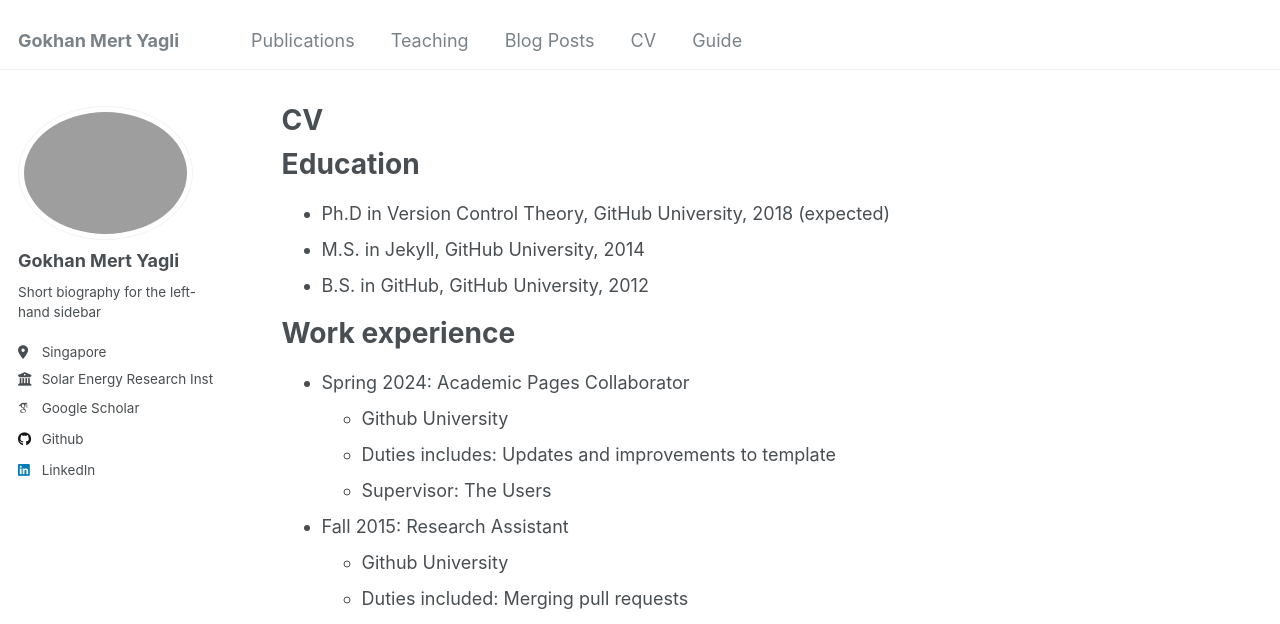
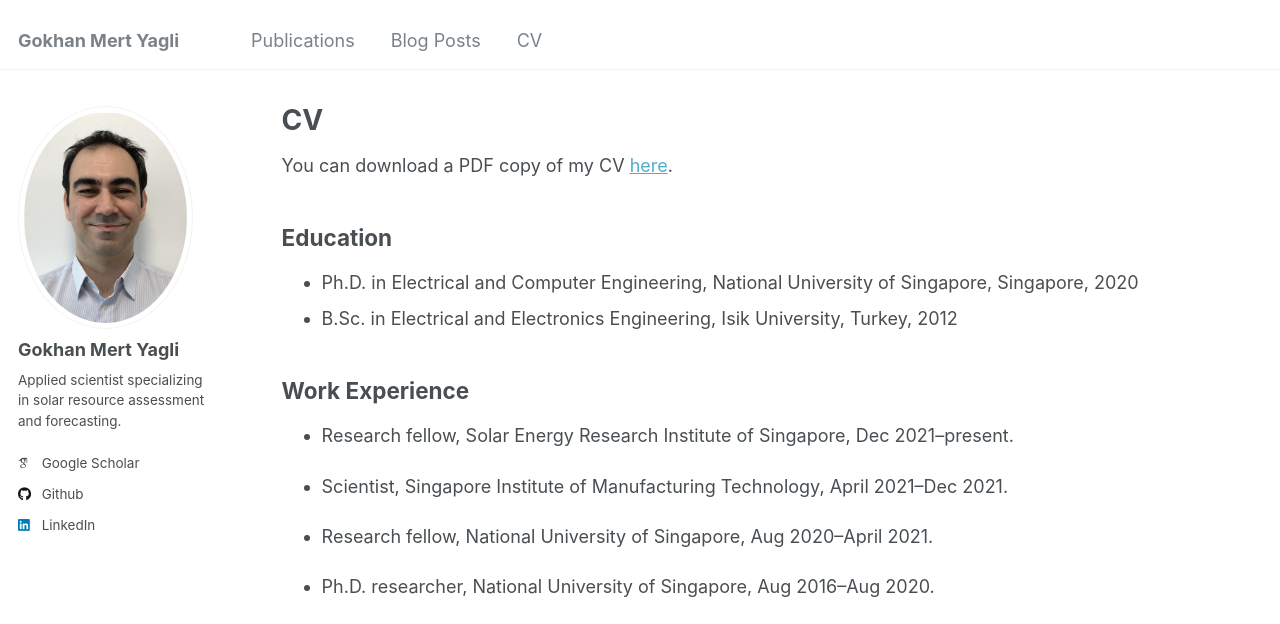
Before and after one commit to mert-yagli/mert-yagli.github.io, a Jekyll site: the page built from _pages/cv.md, in a window 1280 px wide and 1400 px high. Shown: the top 624 px of the window. Built offline with Jekyll 4.4.1, drawn with Linux system fonts in a browser that asks for light colours; some web fonts are replaced; some of the changed text lies outside the part shown; grey boxes are pictures that could not be loaded.

Commit message:
updates and exploration

```diff
--- a/_config.yml
+++ b/_config.yml
@@ -21,12 +21,12 @@ repository               : "academicpages/academicpages.github.io"
 #               Additional customization can be done by editing /_includes/author-profile.html
 author:
   # Biographic information
-  avatar           : "photo Gokhan Mert Yagli 2.jpg"
+  avatar           : "photo Gokhan Mert Yagli.png"
   name             : "Gokhan Mert Yagli"
   pronouns         : # example: "she/her"
-  bio              : "Short biography for the left-hand sidebar"
-  location         : "Singapore"
-  employer         : "Solar Energy Research Institute of Singapore"
+  bio              : "Applied scientist specializing in solar resource assessment and forecasting."
+  location         : #"Singapore"
+  employer         : #"Solar Energy Research Institute"
   uri              : # URL
   email            : #"none@example.org"
 
--- a/_pages/cv.md
+++ b/_pages/cv.md
@@ -7,31 +7,27 @@ redirect_from:
   - /resume
 ---
 
-{% include base_path %}
+You can download a PDF copy of my CV [here](/files/Gokhan Mert Yagli CV 2024 UPDATED.pdf).
 
-Education
-======
-* Ph.D in Version Control Theory, GitHub University, 2018 (expected)
-* M.S. in Jekyll, GitHub University, 2014
-* B.S. in GitHub, GitHub University, 2012
+<h2> Education </h2>
 
-Work experience
-======
-* Spring 2024: Academic Pages Collaborator
-  * Github University
-  * Duties includes: Updates and improvements to template
-  * Supervisor: The Users
+* Ph.D. in Electrical and Computer Engineering, National University of Singapore, Singapore, 2020
+* B.Sc. in Electrical and Electronics Engineering, Isik University, Turkey, 2012
 
-* Fall 2015: Research Assistant
-  * Github University
-  * Duties included: Merging pull requests
-  * Supervisor: Professor Hub
+<h2> Work Experience </h2>
 
-* Summer 2015: Research Assistant
-  * Github University
-  * Duties included: Tagging issues
-  * Supervisor: Professor Git
+* Research fellow, Solar Energy Research Institute of Singapore, Dec 2021--present.
 
+* Scientist, Singapore Institute of Manufacturing Technology, April 2021--Dec 2021.
+
+* Research fellow, National University of Singapore, Aug 2020--April 2021.
+
+* Ph.D. researcher, National University of Singapore, Aug 2016--Aug 2020.
+
+
+<iframe src="/files/Gokhan Mert Yagli CV 2024 UPDATED.pdf" width="100%" height="1250" frameborder="no" border="0" marginwidth="0" marginheight="0"></iframe>
+
+<!--
 Skills
 ======
 * Skill 1
@@ -62,3 +58,4 @@ Teaching
 Service and leadership
 ======
 * Currently signed in to 43 different slack teams
+-->
--- a/assets/css/main.scss
+++ b/assets/css/main.scss
@@ -9,7 +9,6 @@
  *  - https://twitter.com/mmistakes
  *
 */
-
 @import "vendor/breakpoint/breakpoint"; // media query mixins
 @import "variables";
 @import "mixins";
```
Also changed, not shown: Gemfile (deleted, +0 -11 lines), _data/navigation.yml (+4 -4 lines), _pages/about.md (+2 -2 lines).
